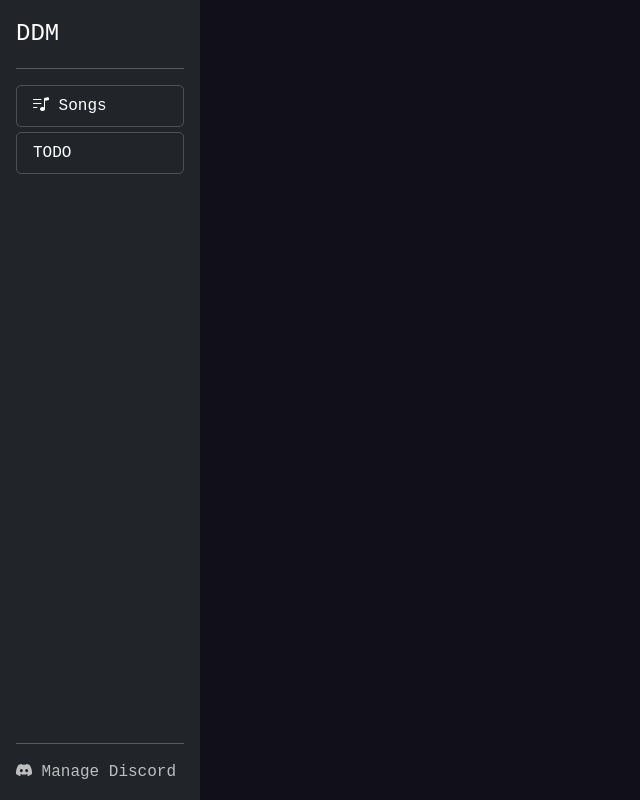
After one commit to mateuhade/Discord-Dungeon-Manager, a Flask app: page /rpg in a window 1280 px wide. The commit adds this page. Shown: the whole page, without its empty margins (0-640 px from the left). Run offline with Flask 3, Linux system fonts and the light colour scheme.

Commit message:
feat: add sidebar
the sidebars will be modified to reflect future added pages and be able to collapse

```diff
--- a/app.py
+++ b/app.py
@@ -5,3 +5,7 @@ app = Flask(__name__)
 @app.route("/")
 def index():
     return render_template("index.html")
+
+@app.route("/rpg")
+def rpg():
+    return render_template("rpg.html")
--- a/static/css/styles.css
+++ b/static/css/styles.css
@@ -4,6 +4,31 @@ body {
     color: aliceblue;
     font-family: 'Courier New', Courier, monospace;
     background-color: rgb(16, 15, 26);
+}
+
+.fitContent {
+    width: fit-content;
+}
+
+.navButton {
+    border: 1px solid;
+    border-color: rgb(255, 255, 255, 0.2);
+    border-radius: 5px;
+    margin-bottom: 5px;
+}
+
+.navButton:hover {
+    transition: 200ms;
+    border-color: rgb(255, 255, 255, 0.4);
+}
+
+.navFooter {
+    opacity: 70%;
+}
+
+.navFooter:hover {
+    transition: 200ms;
+    opacity: 100%;
 }
 
 #centerButton {
@@ -23,6 +48,13 @@ body {
     scrollbar-width: none;
 }
 
+#sidebar {
+    width: 200px !important;
+    height: 100%;
+    position: fixed;
+    margin-right: 200px;
+}
+
 #wrapper {
     height: 100vh;
     width: 100vw;
--- /dev/null
+++ b/templates/RPGSidebar.html
@@ -0,0 +1,30 @@
+<div class="d-flex flex-column flex-shrink-0 p-3 text-white bg-dark" id="sidebar">
+    <div class="navHeader">
+        <a class="text-decoration-none fitContent" href="/"><span class="fs-4 text-white">DDM</span></a>
+    </div>
+    <hr>
+
+    <div class="navBody mb-auto">
+        <ul class="nav nav-pills flex-column" id="rpg-sidebar">
+            <li id="navSongs">
+                <div class="navButton">
+                    <a class="nav-link text-white" href="/rpg">
+                        <i class="bi bi-music-note-list"></i> Songs
+                    </a>
+                </div>
+            </li>
+            <li id="navTODO">
+                <div class="navButton">
+                    <a class="nav-link text-white" href="/#">
+                        <i class="TODO"></i> TODO
+                    </a>
+                </div>
+            </li>
+        </ul>
+    </div>
+    <hr>
+
+    <div class="navFooter">
+        <a class="nav-link text-white" href="/discord" id="navDiscord"><i class="bi bi-discord"></i> Manage Discord</a>
+    </div>
+</div>
--- a/templates/layout.html
+++ b/templates/layout.html
@@ -4,6 +4,7 @@
     <head>
         <link href="https://cdn.jsdelivr.net/npm/bootstrap@5.3.8/dist/css/bootstrap.min.css" rel="stylesheet" integrity="sha384-sRIl4kxILFvY47J16cr9ZwB07vP4J8+LH7qKQnuqkuIAvNWLzeN8tE5YBujZqJLB" crossorigin="anonymous">
         <script src="https://cdn.jsdelivr.net/npm/bootstrap@5.3.8/dist/js/bootstrap.bundle.min.js" integrity="sha384-FKyoEForCGlyvwx9Hj09JcYn3nv7wiPVlz7YYwJrWVcXK/BmnVDxM+D2scQbITxI" crossorigin="anonymous"></script>
+        <link rel="stylesheet" href="https://cdn.jsdelivr.net/npm/bootstrap-icons@1.13.1/font/bootstrap-icons.min.css">
         <link href="{{url_for('static', filename='css/styles.css')}}" rel="stylesheet">
         {% block head %} {% endblock %}
     </head>
--- /dev/null
+++ b/templates/rpg.html
@@ -0,0 +1,16 @@
+{% extends "layout.html" %}
+
+{% block head %}
+    <title> Song Manager </title>
+{% endblock %}
+
+{% block body %}
+    {% include "RPGSidebar.html" %}
+
+    <div id="mainContainer">
+        <div id="wrapper">
+
+        </div>
+    </div>
+
+{% endblock %}
```
Also changed, not shown: templates/discordSidebar.html (added, +30 -0 lines), static/css/index.css (line endings or trailing spaces).
